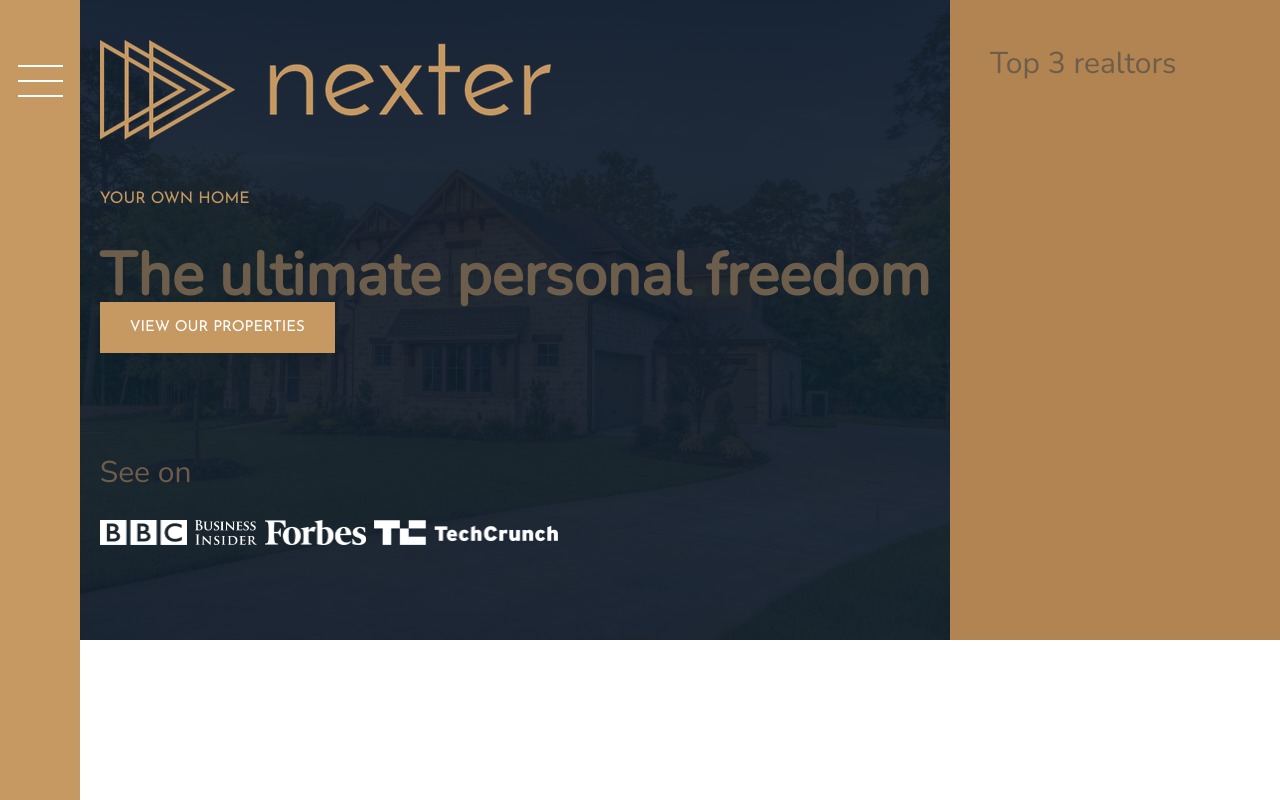
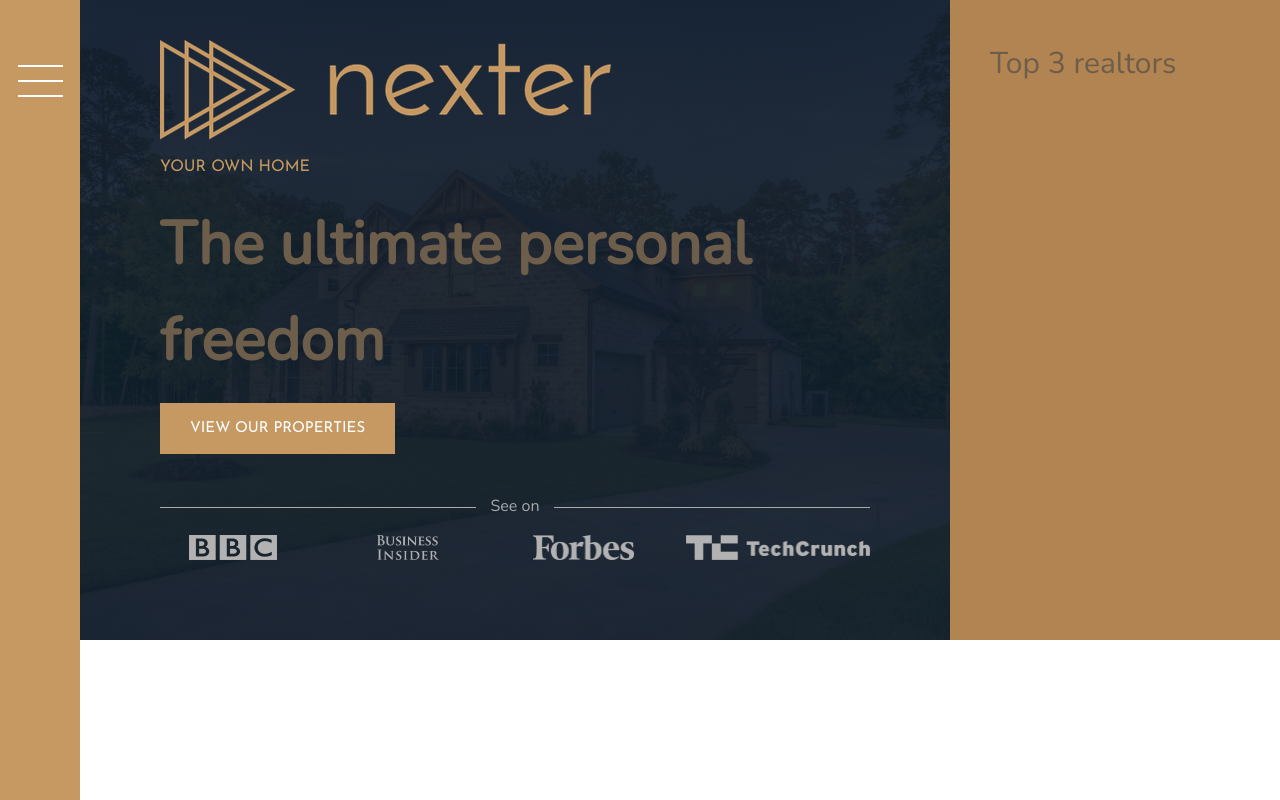
Before and after one commit to tihomirtx88/NexterApp, a website: page index.html in a window 1280 px wide. Shown: the top 800 px of the page. Drawn offline with nearby package versions, Linux system fonts and the light colour scheme; files whose address does not match are found by name.

Commit message:
Building header part two

```diff
--- a/sass/_header.scss
+++ b/sass/_header.scss
@@ -2,15 +2,15 @@
     background-color: $color-grey-dark-1;
     grid-column: full-start / col-end 6;
 
-    background-image: linear-gradient(rgba($color-secondary, .93), rgba($color-secondary, .93)), url(../img//hero.jpeg);
+    background-image: linear-gradient(rgba($color-secondary, .93), rgba($color-secondary, .93)), url(../img/hero.jpeg);
     background-size: cover;
     background-position: center;
     padding: 8rem;
     padding-top: 4rem;
 
     display: grid;
-    grid-template-rows: 1fr min-content 6rem 1fr;
-    grid-template-columns: max-content;
+    grid-template-rows: 1fr min-content minmax(6rem, min-content) 1fr;
+    grid-template-columns: minmax(min-content, max-content);
     grid-row-gap: 1.5rem;
     justify-content: center;
 
@@ -19,12 +19,34 @@
         justify-self: center;
     }
 
-    &__seenon-text{}
+    &__seenon-text{
+        display: grid;
+        grid-template-columns: 1fr max-content 1fr;
+        grid-column-gap: 1.5rem;
+        align-items: center;
+
+        font-size: 1.6rem;
+        color: $color-grey-light-2;
+
+        &::before,
+        &::after{
+            content: "";
+            height: 1px;
+            display: block;
+            background-color: currentColor;
+        }
+    }
 
     &__seenon-logos{
 
+        display: grid;
+        grid-template-columns: repeat(4, 1fr);
+        grid-column-gap: 3rem;
+        justify-items: center;
+
         img{
             height: 2.5rem;
+            filter: brightness(70%);
         }
     }
 
```
Also changed, not shown: css/style.css.
